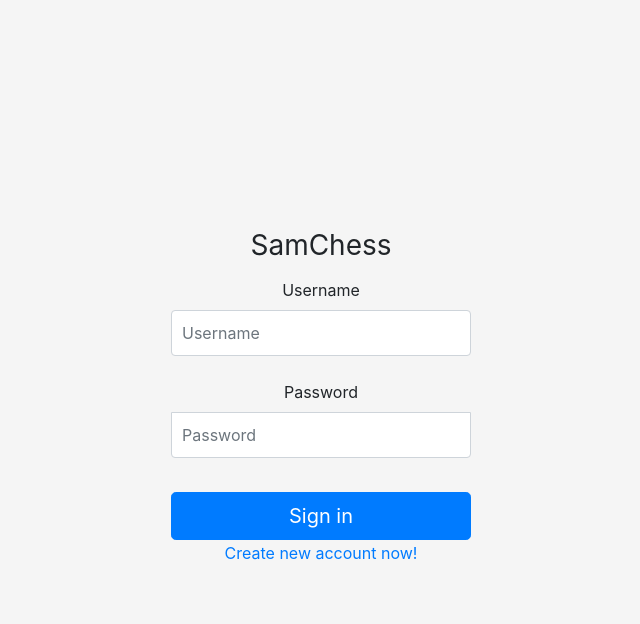
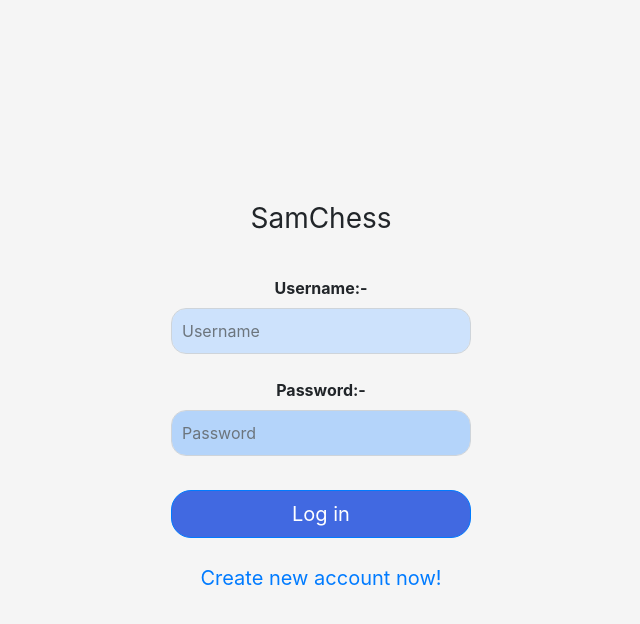
Before and after one commit to samaponghosh/SamChess, a Django app: page /accounts/login/ in a window 1280 px wide. Shown: the top 624 px of the page, without its empty margins (319-959 px from the left). Run offline with Django 3.2, Linux system fonts and the light colour scheme; some libraries are stand-ins or nearby versions.

Commit message:
Final commit

```diff
--- a/ChessApp/templates/game.html
+++ b/ChessApp/templates/game.html
@@ -73,15 +73,15 @@
   <div style="text-align: center">
     <button class="btn btn-danger" id="resign">Resign</button> <br>
     <b>Status:</b><p id="status">Please wait for connection...</p>
-    <b>FEN:</b><p id="fen"></p>
-    <b>PGN:</b><p id="pgn"></p>
+    {% comment %} <b>FEN:</b><p id="fen"></p>
+    <b>PGN:</b><p id="pgn"></p> {% endcomment %}
   </div>
 
   <script>
   var ws_scheme = window.location.protocol == "https:" ? "wss:" : "ws:";
   var ws_path = ws_scheme + '//' + window.location.host + "/game/" + {{game_id}};
   console.log("Connecting to " + ws_path);
-  const socket = new WebSocket(ws_path, "https" );
+  const socket = new WebSocket(ws_path);
   var board = null
   var game = new Chess()
   var $status = $('#status')
--- a/ChessApp/templates/registration/login.html
+++ b/ChessApp/templates/registration/login.html
@@ -104,14 +104,16 @@
           </div>
         {% endfor %}
       {% endif %}
-      <label for="id_username" >Username</label>
-      <input type="text" name="username" id="id_username" class="form-control" placeholder="Username">
       <br>
-      <label for="id_password">Password</label>
-      <input type="password" name="password" id="id_password" class="form-control" placeholder="Password" required>
+      <label for="id_username" ><b>Username:-</b></label>
+      <input type="text" name="username" id="id_username" class="form-control" placeholder="Username" style="background-color: #cde2fc;border-radius:15px" required>
       <br>
-      <button class="btn btn-lg btn-primary btn-block mb-1" type="submit">Sign in</button>
-      <h6 class="font-weight-normal"><a href="/signup">Create new account now!</a></h6>
+      <label for="id_password"><b>Password:-</b></label>
+      <input type="password" name="password" id="id_password" class="form-control" placeholder="Password" style="background-color: #b4d4fa; border-radius:15px" required>
+      <br>
+      <button class="btn btn-lg btn-primary btn-block mb-1" type="submit" style="background-color: #4169E1; border-radius:20px">Log in</button>
+      <br>
+      <h5 class="font-weight-normal"><a href="/signup">Create new account now!</a></h5>
     </form>
   </body>
 </html>
--- a/ChessApp/templates/registration/signup.html
+++ b/ChessApp/templates/registration/signup.html
@@ -97,9 +97,6 @@
       <label for="id_lname">Last Name</label>
       <input type="text" name="lname" id="id_lname"  placeholder="Last Name" required>
       <br>
-      <label for="id_email">Email</label>
-      <input type="email" name="email" id="id_email"  placeholder="Email ID">
-      <br>
       <label for="id_password" >Password</label>
       <input type="password" name="password" id="id_password"  placeholder="Password" required>
       <label for="id_passwordconf" >Confirm password</label>
--- a/ChessApp/views.py
+++ b/ChessApp/views.py
@@ -39,7 +39,7 @@ def game(request, game_id):
             game.save()
             messages.add_message(request, messages.SUCCESS, "You have joined this game successfully")
         elif game.opponent != request.user:
-            messages.add_message(request, messages.ERROR, "This match already has enough participants. Try joining another")
+            messages.add_message(request, messages.ERROR, "This room already has enough participants. Try joining another")
             return HttpResponseRedirect(reverse("ongoing"))
     return render(request, "game.html", {"game_id":game_id})
 
@@ -74,7 +74,7 @@ class createGame(LoginRequiredMixin, View):
             # l = Game(owner=request.user, owner_side=side, level=level)
             l = gametable(owner=request.user, owner_side=side)
             l.save()
-            messages.add_message(request, messages.SUCCESS, "Match created. Check Ongoing match to see status")
+            messages.add_message(request, messages.SUCCESS, "Room created. Check Ongoing match to see status. Room will be updated when someone will join in that room")
             return HttpResponseRedirect(reverse("lobby"))
 
 class register(View):
```
Also changed, not shown: SamChess/settings.py (+15 -6 lines), db.sqlite3.
